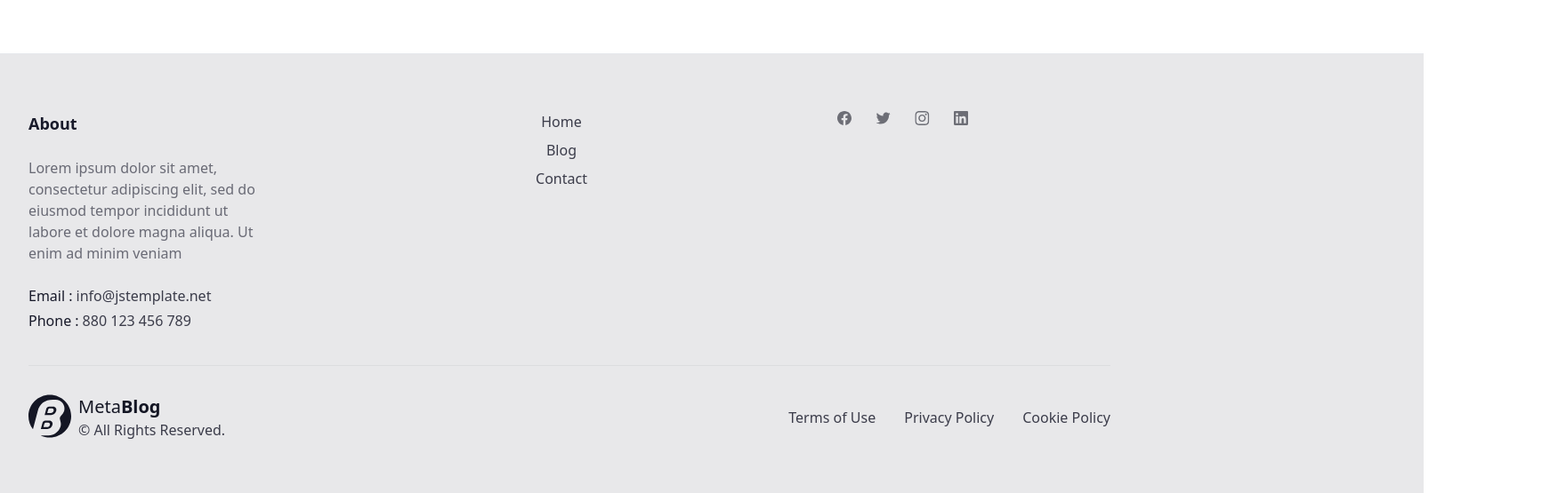
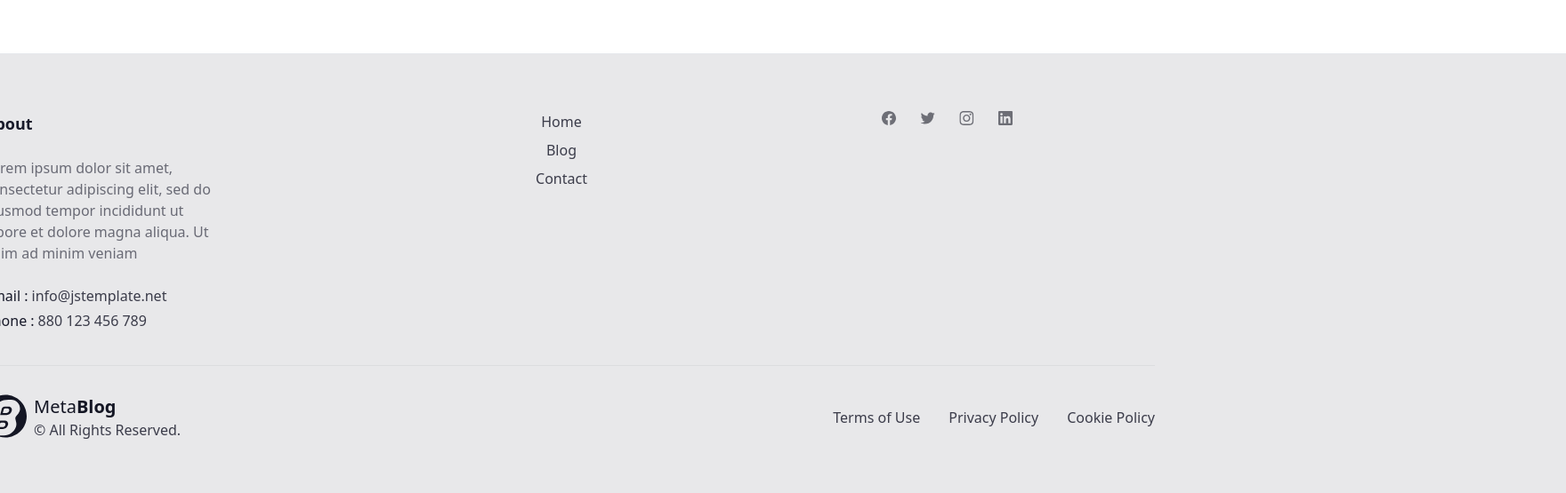
Before and after one commit to Badralbadral/Blog, a Next.js app: page /contact in a window 1280 px wide. Shown: the part 1109-1664 px from the top of the page at 89% size, 1760 px wide, since content can reach past the window. Built offline with nearby package versions, Linux system fonts and the light colour scheme.

Commit message:
footer width

```diff
--- a/src/components/Footer.jsx
+++ b/src/components/Footer.jsx
@@ -3,7 +3,7 @@ import { useRouter } from "next/router";
 export const Footer = () => {
   const router = useRouter();
   return (
-    <div className="w-[1920px] h-[495px] border-t-[1px] pt-16 px-[352px] flex flex-col gap-[25px] bg-[#E8E8EA] max-[390px]:w-[390px] max-[390px]:h-[300px] max-[390px]:px-11 max-[390px]:pt-6 max-[390px]:items-center max-[390px]:bg-white max-[390px]:border-t-[1px] ">
+    <div className="w-[2240px] h-[495px] border-t-[1px] pt-16 px-[462px] flex flex-col gap-[25px] bg-[#E8E8EA] max-[390px]:w-[390px] max-[390px]:h-[300px] max-[390px]:px-11 max-[390px]:pt-6 max-[390px]:items-center max-[390px]:bg-white max-[390px]:border-t-[1px] ">
       <div className="flex justify-between max-[390px]:justify-center max-[390px]:flex-col">
         <div className="flex flex-col gap-6 w-[289px] h-[236px] mb-[25px] max-[390px]:hidden">
           <h5 className="text-[#181A2A] font-semibold text-lg">About</h5>
```
